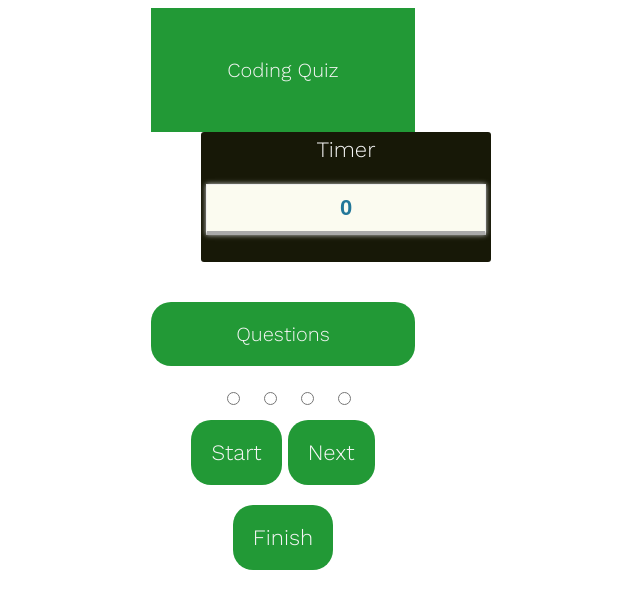
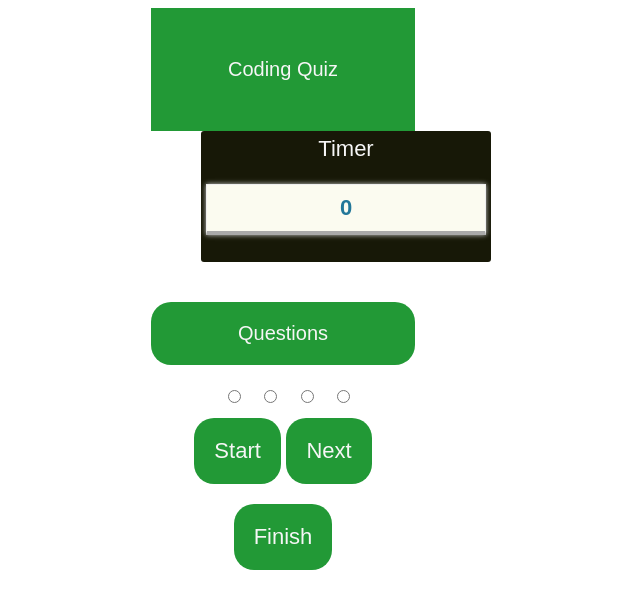
Before and after one commit to Juanjohn11/Timed-JS-Quiz, a plain HTML site: page index.html in a window 1280 px wide. Shown: the whole page, without its empty margins (357-997 px from the left). Drawn offline with nearby package versions, Linux system fonts and the light colour scheme.

Commit message:
updated css

```diff
--- a/assets/css/style.css
+++ b/assets/css/style.css
@@ -1,4 +1,4 @@
-@import url(https://fonts.googleapis.com/css?family=Work+Sans:300,600);
+/* @import url(https://fonts.googleapis.com/css?family=Work+Sans:300,600); */
 
 /*Quiz Page*/
 body {
```
